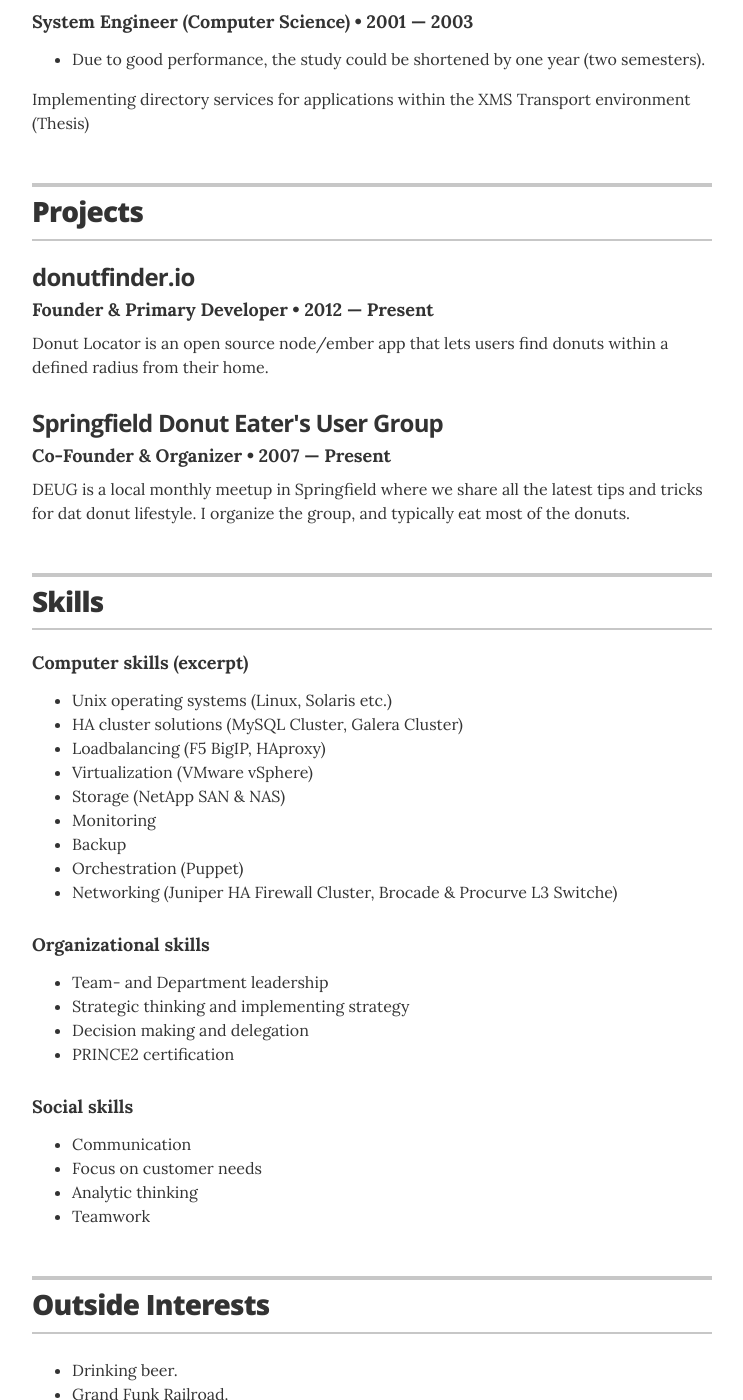
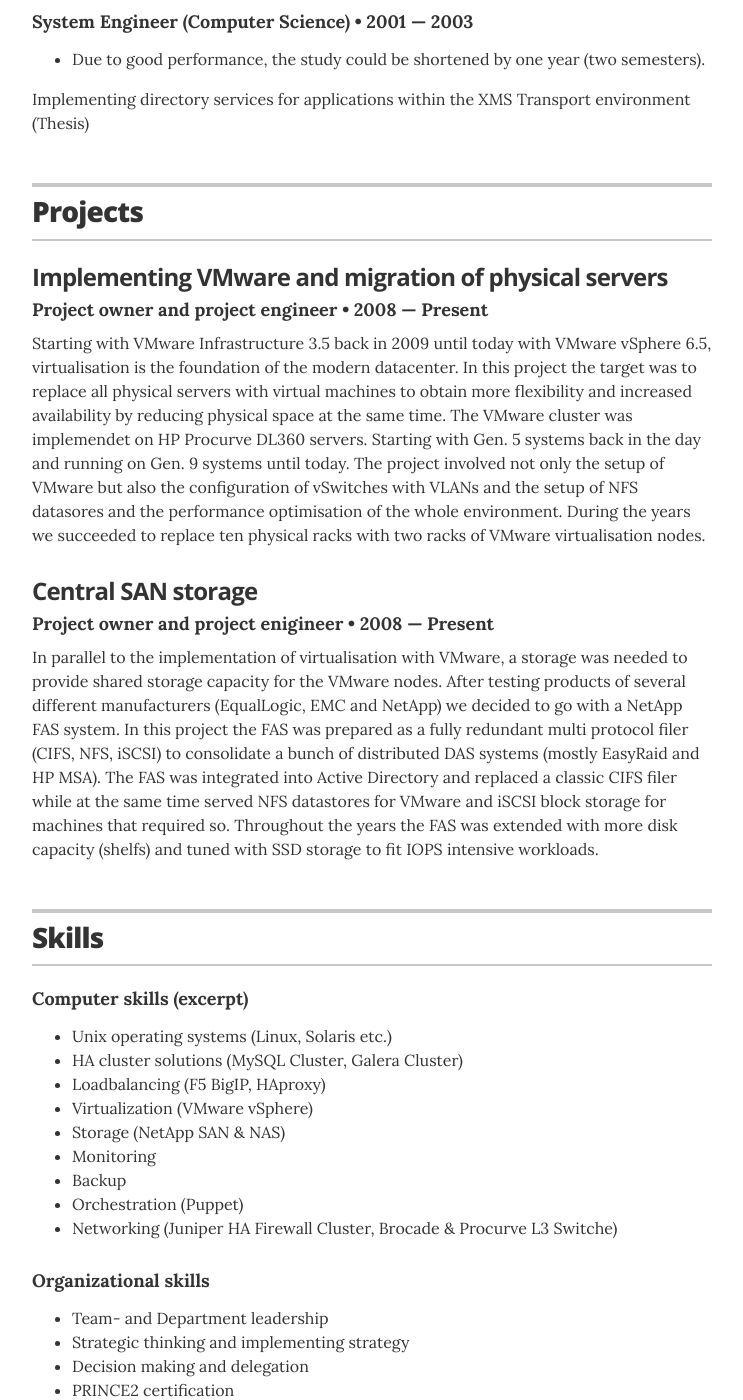
Before and after one commit to lostops/lostops.github.io, a Jekyll site: the page built from index.html, in a window 1280 px wide and 1400 px high, scrolled down 1640 px. Shown: the whole window, without its empty margins (268-1011 px from the left). Built offline with Jekyll 4.4.1, drawn with Linux system fonts in a browser that asks for light colours.

Commit message:
Update projects.yml

```diff
--- a/_data/projects.yml
+++ b/_data/projects.yml
@@ -1,16 +1,16 @@
 # Projects
 # uncomment the urls if you wish to display them, and add your own URL
 
-# donutfinder.io
-- project: donutfinder.io
-  role: Founder & Primary Developer
-  duration: 2012 &mdash; Present
+# Implementing VMware virtualisation and migration of native systems
+- project: Implementing VMware and migration of physical servers
+  role: Project owner and project engineer
+  duration: 2008 &mdash; Present
   # url: "#"
-  description: Donut Locator is an open source node/ember app that lets users find donuts within a defined radius from their home.
+  description: Starting with VMware Infrastructure 3.5 back in 2009 until today with VMware vSphere 6.5, virtualisation is the foundation of the modern datacenter. In this project the target was to replace all physical servers with virtual machines to obtain more flexibility and increased availability by reducing physical space at the same time. The VMware cluster was implemendet on HP Procurve DL360 servers. Starting with Gen. 5 systems back in the day and running on Gen. 9 systems until today. The project involved not only the setup of VMware but also the configuration of vSwitches with VLANs and the setup of NFS datasores and the performance optimisation of the whole environment. During the years we succeeded to replace ten physical racks with two racks of VMware virtualisation nodes.
 
-#Springfield Donut Eater's User Group
-- project: Springfield Donut Eater's User Group
-  role: Co-Founder & Organizer
-  duration: 2007 &mdash; Present
+# Introduction of central SAN storage and migration of distributed data
+- project: Central SAN storage
+  role: Project owner and project enigineer
+  duration: 2008 &mdash; Present
   # url: "#"
-  description: DEUG is a local monthly meetup in Springfield where we share all the latest tips and tricks for dat donut lifestyle. I organize the group, and typically eat most of the donuts.
+  description: In parallel to the implementation of virtualisation with VMware, a storage was needed to provide shared storage capacity for the VMware nodes. After testing products of several different manufacturers (EqualLogic, EMC and NetApp) we decided to go with a NetApp FAS system. In this project the FAS was prepared as a fully redundant multi protocol filer (CIFS, NFS, iSCSI) to consolidate a bunch of distributed DAS systems (mostly EasyRaid and HP MSA). The FAS was integrated into Active Directory and replaced a classic CIFS filer while at the same time served NFS datastores for VMware and iSCSI block storage for machines that required so. Throughout the years the FAS was extended with more disk capacity (shelfs) and tuned with SSD storage to fit IOPS intensive workloads.
```
